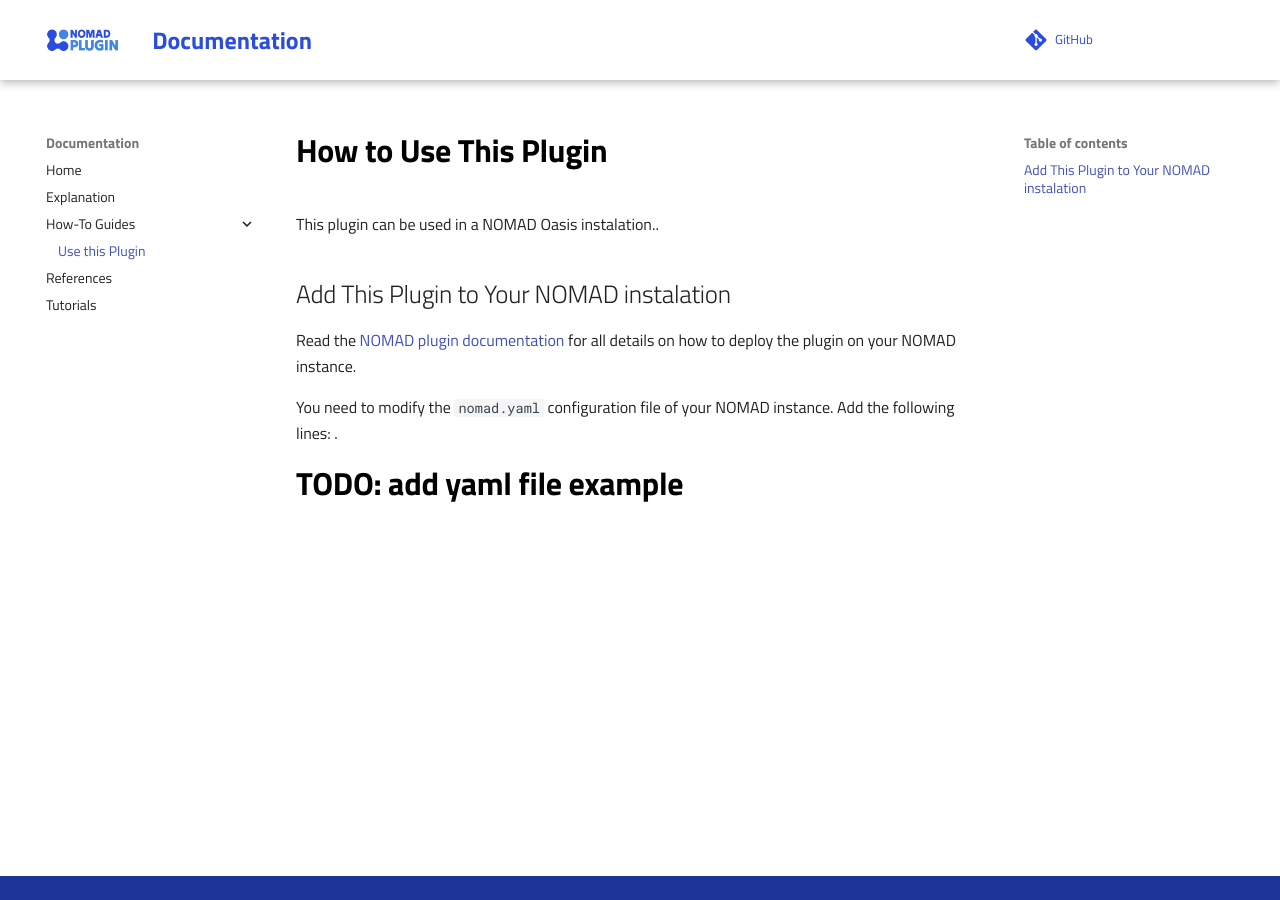
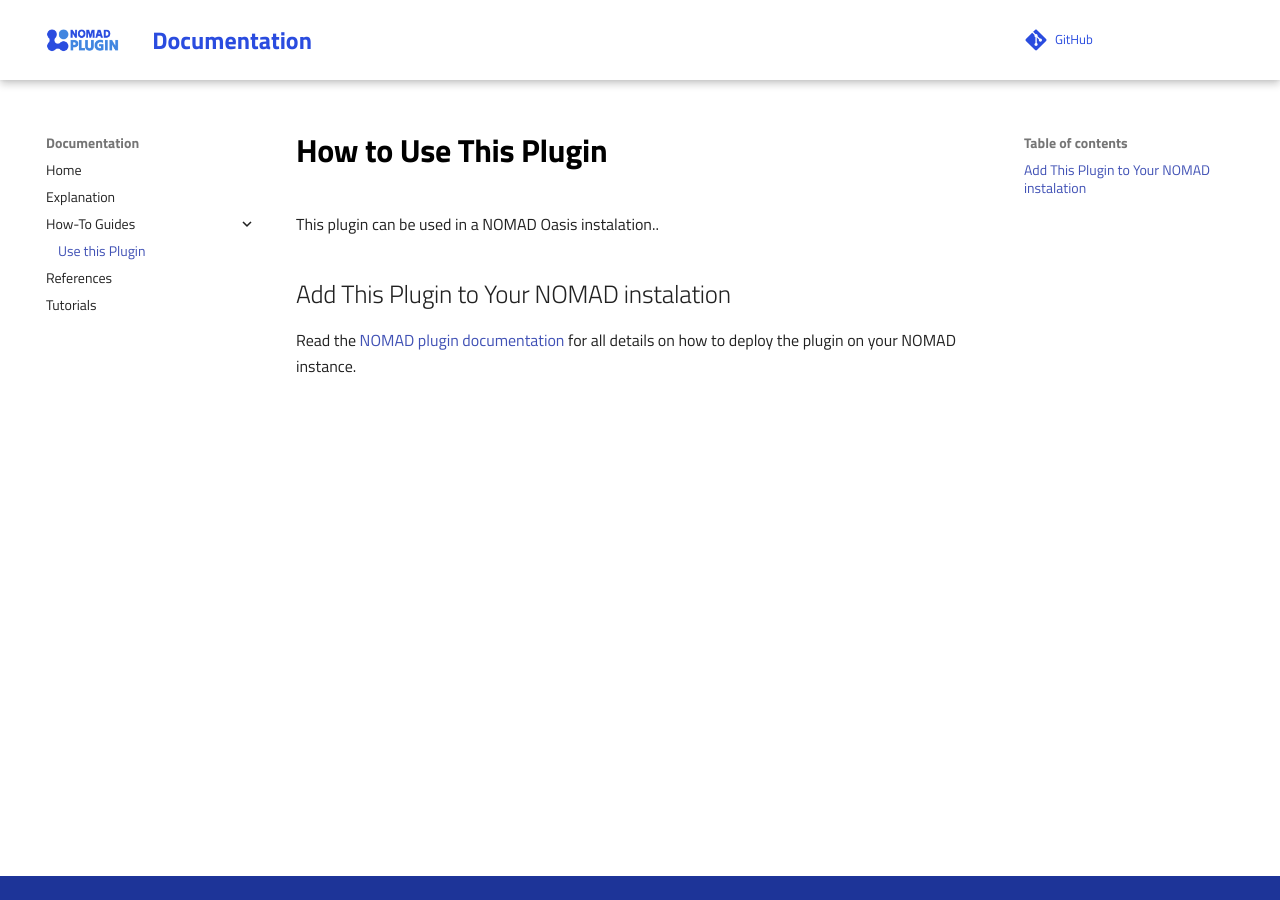
Before and after one commit to nomad-coe/nomad-schema-plugin-example, an MkDocs documentation site: the page built from docs/how_to/use_this_plugin.md, in a window 1280 px wide. Built offline with MkDocs 1.6.1 and Material for MkDocs 9.7.7, drawn with Linux system fonts in a browser that asks for light colours; comment, search, counter and statistics services are not loaded.

Commit message:
add docs

```diff
--- a/docs/how_to/use_this_plugin.md
+++ b/docs/how_to/use_this_plugin.md
@@ -5,7 +5,3 @@ This plugin can be used in a NOMAD Oasis instalation..
 ## Add This Plugin to Your NOMAD instalation
 
 Read the [NOMAD plugin documentation](https://nomad-lab.eu/prod/v1/staging/docs/plugins/plugins.html#add-a-plugin-to-your-nomad) for all details on how to deploy the plugin on your NOMAD instance.
-
-You need to modify the `nomad.yaml` configuration file of your NOMAD instance. Add the following lines: .
-
-# TODO: add yaml file example
```
Also changed, not shown: README.md (+12 -2 lines).
